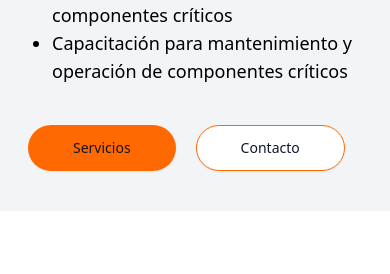
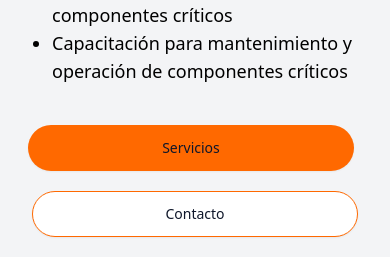
Before and after one commit to aldairxd04/RiserV1, a React (Vite) app: page / in a window 390 px wide. Shown: the part 2027-2301 px from the top of the page. Built offline with nearby package versions, Linux system fonts and the light colour scheme.

Commit message:
Update OurServices.jsx

```diff
--- a/src/components/OurServices.jsx
+++ b/src/components/OurServices.jsx
@@ -1,5 +1,5 @@
 import NumericPromoSlider from "./NumericPromoSlider";
-import { Link } from 'react-router-dom';
+import { Link } from "react-router-dom";
 
 export default function OurServices() {
   return (
@@ -12,13 +12,13 @@ export default function OurServices() {
       {/* Overlapping cards */}
       <section
         className=" lg:bottom-40 md:bottom-20 relative z-10 mx-auto max-w-7xl  sm:px-6 lg:px-12 "
-        aria-labelledby="contact-heading" id="servicios"
+        aria-labelledby="contact-heading"
+        id="servicios"
       >
         <div className="relative md:hidden h-28 ">
           <img src="/assets/risr1.jpg" alt="dinamometro" className="w-full" />
         </div>
         <div className=" grid grid-rows-1 gap-y-20 lg:grid-cols-1 lg:gap-y-0 lg:gap-x-8 ">
-
           <div className="flex md:mx-0 mx-8 lg:mt-20 md:flex-row  flex-col bg-cover lg:bg-[url('/assets/risr1.jpg')]">
             <div className="lg:mx-48 md:mx-auto lg:right-32 md:top-20 lg:mr-24 pb-5 bg-gray-100  relative flex-1 md:pl-20 md:pt-10 md:pb-8 md:px-8">
               <div className="border-l-4 pb-4 border-sky-500 mb-8 ">
@@ -49,16 +49,37 @@ export default function OurServices() {
 
               <Link
                 type="button"
-                className="transition duration-500 inline-flex items-center -ml-1 m-5 px-11 py-3 border border-transparent text-sm font-medium rounded-full
+                className="transition duration-500 md:inline-flex items-center -ml-1 m-5 px-11 py-3 border border-transparent text-sm font-medium rounded-full
                       shadow-sm text-slate-900 bg-[#FF6900] hover:bg-[#2DCCD3] focus:outline-none focus:ring-2 focus:ring-offset-2
-                      focus:ring-[#2DCCD3] xs:w-full xs:justify-center"
+                      focus:ring-[#2DCCD3]  hidden"
               >
                 Servicios
               </Link>
-              <Link to="contacto" className="inline-flex items-center px-11 py-3 border  text-sm font-medium rounded-full
+              <Link
+                to="contacto"
+                className="md:inline-flex items-center px-11 py-3 border  text-sm font-medium rounded-full
                       shadow-sm text-slate-900 border-[#FF6900] bg-white hover:border-[#2DCCD3] hover:bg-[#2DCCD3] focus:outline-none focus:ring-2 focus:ring-offset-2
-                      focus:ring-[#2DCCD3] transition duration-500 xs:w-full xs:justify-center"
-                      >Contacto</Link>
+                      focus:ring-[#2DCCD3] transition duration-500 hidden"
+              >
+                Contacto
+              </Link>
+
+              <Link
+                type="button"
+                className="transition duration-500 inline-flex items-center -ml-1 m-5 px-11 py-3 border border-transparent text-sm font-medium rounded-full
+                      shadow-sm text-slate-900 bg-[#FF6900] hover:bg-[#2DCCD3] focus:outline-none focus:ring-2 focus:ring-offset-2
+                      focus:ring-[#2DCCD3] w-full justify-center md:hidden"
+              >
+                Servicios
+              </Link>
+              <Link
+                to="contacto"
+                className="inline-flex items-center px-11 py-3 border  text-sm font-medium rounded-full
+                      shadow-sm text-slate-900 border-[#FF6900] bg-white hover:border-[#2DCCD3] hover:bg-[#2DCCD3] focus:outline-none focus:ring-2 focus:ring-offset-2
+                      focus:ring-[#2DCCD3] transition duration-500 w-full justify-center md:hidden"
+              >
+                Contacto
+              </Link>
             </div>
           </div>
         </div>
```
Lines whose indentation alone changed are shown as unchanged.
